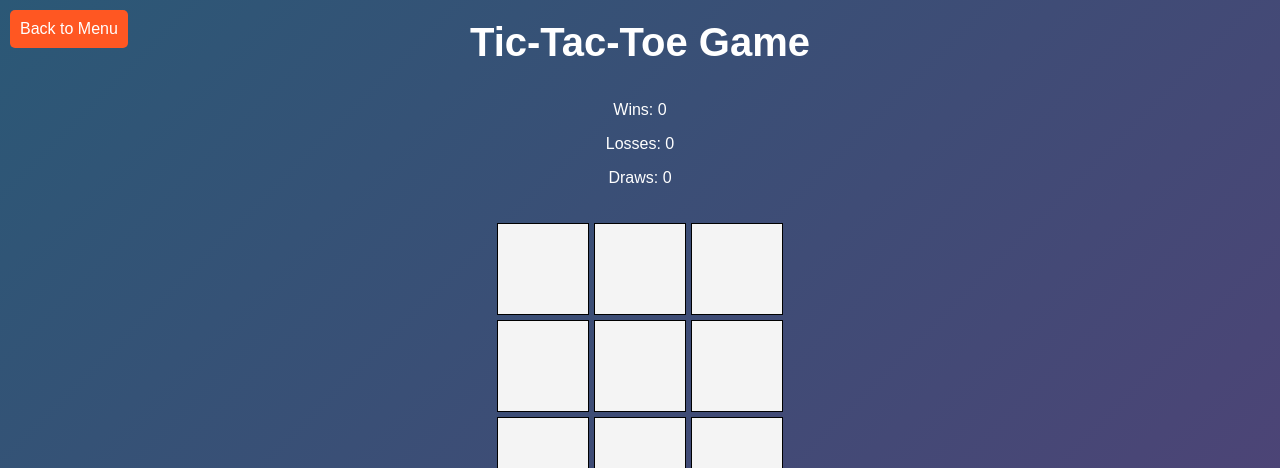
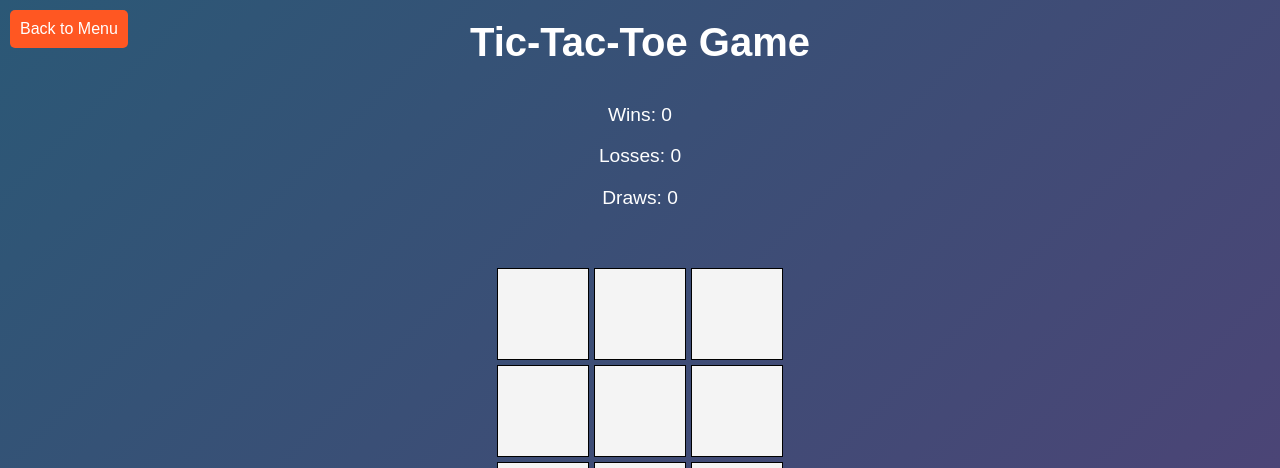
Before and after one commit to onlineminigames/game.github.io, a PHP site: page /tic-tac-toe.html in a window 1280 px wide. Shown: the top 468 px of the page. Run offline with PHP 8.4, Linux system fonts and the light colour scheme.

Commit message:
Update styles.css

```diff
--- a/styles.css
+++ b/styles.css
@@ -21,6 +21,11 @@ h1 {
   flex-direction: column;
   align-items: center;
   margin-top: 20px;
+}
+
+.scoreboard {
+  font-size: 1.2em;
+  margin-bottom: 20px;
 }
 
 #board {
```
